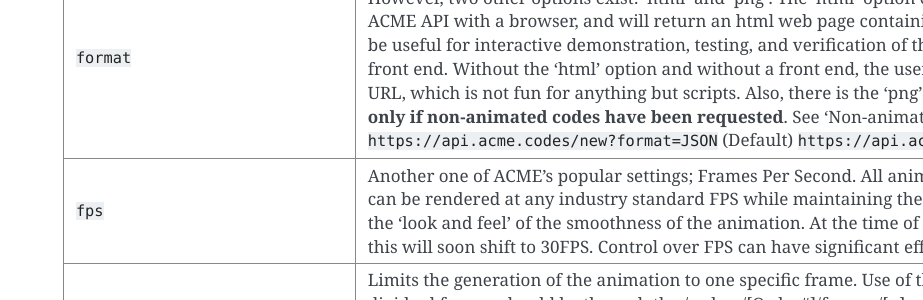
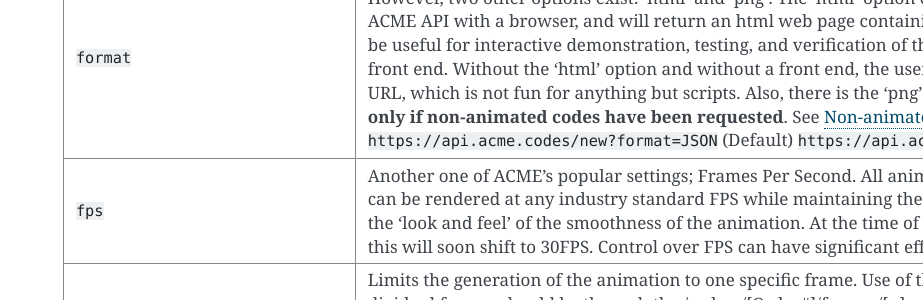
Before and after one commit to pcmillerAcme/docs, a Sphinx documentation site: the page built from source/new.rst, in a window 1280 px wide and 900 px high, scrolled down 1145 px. Shown: the part 155-455 px from the top of the window, without its empty margins (357-1280 px from the left). Built offline with Sphinx 7.4.7, drawn with Linux system fonts in a browser that asks for light colours; some of the changed lines change nothing that is shown.

Commit message:
Added link for non animated codes format example.

```diff
--- a/source/new.rst
+++ b/source/new.rst
@@ -43,7 +43,7 @@ Below are the optional arguments when calling the ``/new`` resource.
    * - ``fitFactor``
      - This controls the fraction of the framed code which fills the camera view. If set to a low values close to 0, the code will be very small in the frame, while if set to 1, the code will touch the borders. Note that some animations will alter the default fitFactor to ensure all of the animation is properly viewable, but explicit setting of fitFactor will override animation influences. Default is ``fitFactor=0.9``
    * - ``format``
-     - The desired format of the return value. Default = 'JSON'. Usually format is left undeclared in order inherit the default 'JSON'. However, two other options exist: 'html' and 'png'. The 'html' option exists for humans interatcing and learning about the ACME API with a browser, and will return an html web page containing a clickable link to the final order products. This can be useful for interactive demonstration, testing, and verification of the API directly without relying on a more complex GUI front end. Without the 'html' option and without a front end, the user is left to parse raw JSON and manually assemble the URL, which is not fun for anything but scripts. Also, there is the 'png' format option, which directly returns a png file format **only if non-animated codes have been requested**. See 'Non-animated Codes' for details.  ``https://api.acme.codes/new?format=JSON`` (Default) ``https://api.acme.codes/new?format=html``
+     - The desired format of the return value. Default = 'JSON'. Usually format is left undeclared in order inherit the default 'JSON'. However, two other options exist: 'html' and 'png'. The 'html' option exists for humans interatcing and learning about the ACME API with a browser, and will return an html web page containing a clickable link to the final order products. This can be useful for interactive demonstration, testing, and verification of the API directly without relying on a more complex GUI front end. Without the 'html' option and without a front end, the user is left to parse raw JSON and manually assemble the URL, which is not fun for anything but scripts. Also, there is the 'png' format option, which directly returns a png file format **only if non-animated codes have been requested**. See `Non-animated Codes <https://acme.readthedocs.io/en/latest/Non-animated%20Codes.html>`_ for details.  ``https://api.acme.codes/new?format=JSON`` (Default) ``https://api.acme.codes/new?format=html``
    * - ``fps``
      - Another one of ACME's popular settings; Frames Per Second. All animations are defined in terms of time, so any animation can be rendered at any industry standard FPS while maintaining the same animation timing. The higher the FPS, the higher the 'look and feel' of the smoothness of the animation. At the time of this document's writing, the ACME default is 15FPS, but this will soon shift to 30FPS. Control over FPS can have significant effect over final animation file size, in particular gif files.
    * - ``frameNumber``
```
